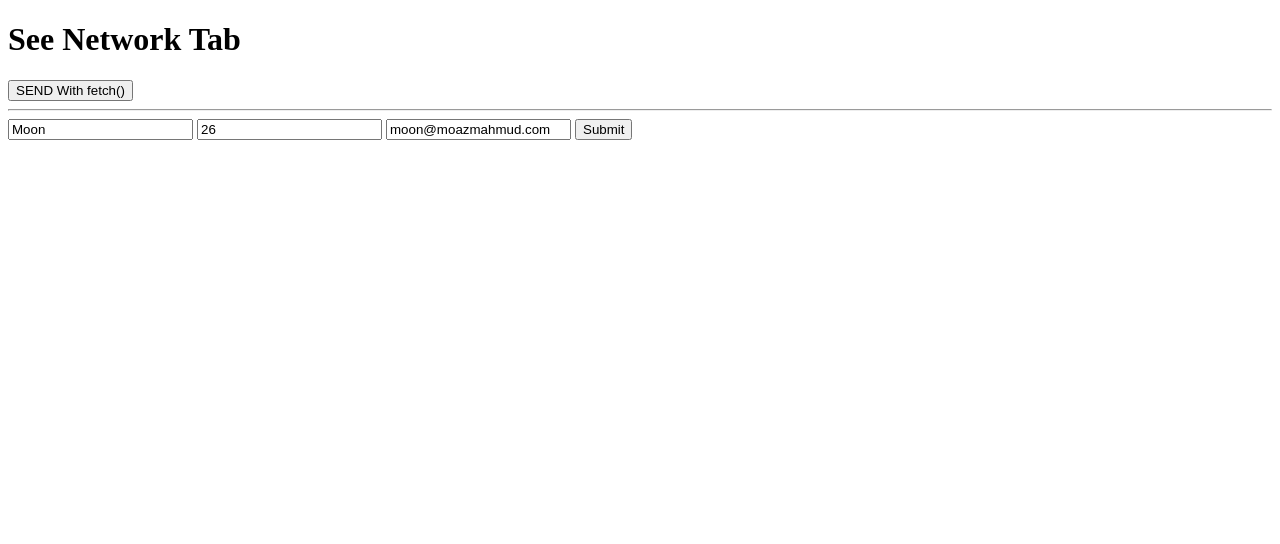
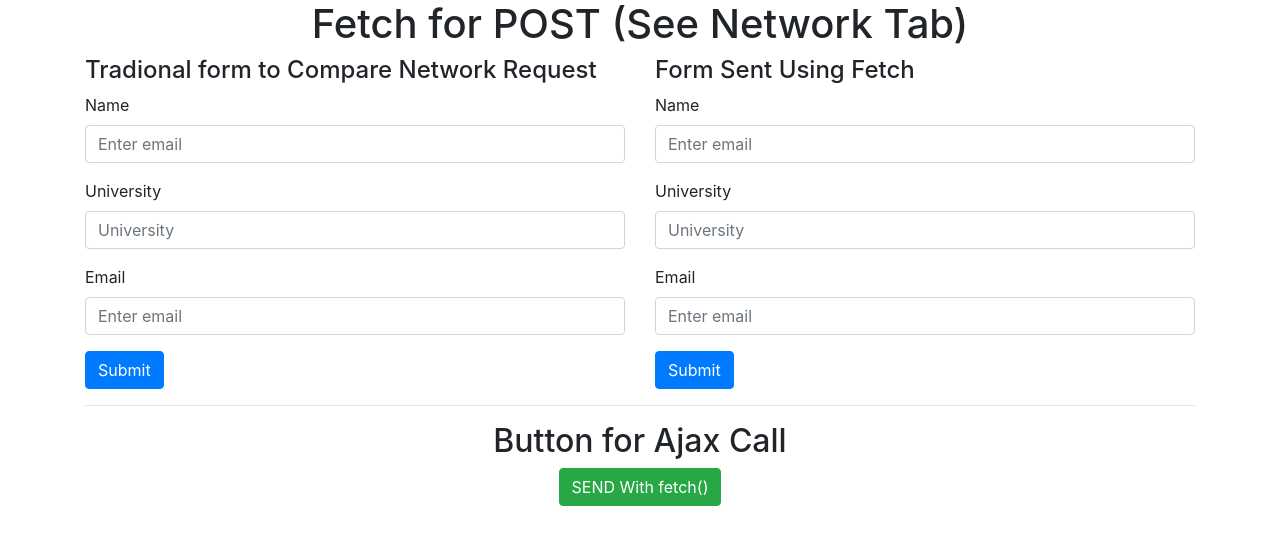
Before and after one commit to MzMahmud/web-tuk-tak, a plain HTML site: page send-form-data-with-fetch.html in a window 1280 px wide. Drawn offline with nearby package versions, Linux system fonts and the light colour scheme.

Commit message:
fetch with form data included

```diff
--- a/send-form-data-with-fetch.html
+++ b/send-form-data-with-fetch.html
@@ -3,25 +3,79 @@
 
 <head>
     <meta charset="UTF-8">
-    <meta http-equiv="X-UA-Compatible" content="IE=edge">
-    <meta name="viewport" content="width=device-width, initial-scale=1.0">
-    <title>Document</title>
+
+    <title>Fetch</title>
 </head>
 
 <body>
-    <h1>See Network Tab</h1>
-    <button onclick="fetchPost();">
-        SEND With fetch()
-    </button>
+    <h1 class="text-center">Fetch for POST (See Network Tab)</h1>
 
-    <hr>
+    <div class="container">
+        <div class="row">
+            <div class="col-md-6">
+                <h4>Tradional form to Compare Network Request</h4>
+                <form method="POST" action="#" id='form-for-test'>
+                    <div class="form-group">
+                        <label for="name">Name</label>
+                        <input type="text" class="form-control" placeholder="Enter email" name='name' value=''>
+                    </div>
 
-    <form method="POST" action="#" id='form'>
-        <input type="text" name='name' value='Moon'>
-        <input type="text" name='age' value='26'>
-        <input type="email" name='age' value='moon@moazmahmud.com'>
-        <input type="submit" value="Submit">
-    </form>
+                    <div class="form-group">
+                        <label for="university">University</label>
+                        <input type="text" class="form-control" placeholder="University" name='university' value=''>
+                    </div>
+
+                    <div class="form-group">
+                        <label for="email">Email</label>
+                        <input type="email" class="form-control" placeholder="Enter email" name='email' value=''>
+                    </div>
+                    <button type="submit" class="btn btn-primary">Submit</button>
+                </form>
+            </div>
+
+            <div class="col-md-6">
+                <h4>Form Sent Using Fetch</h4>
+                <form method="POST" action="#" id='form-for-fetch'>
+                    <div class="form-group">
+                        <label for="name">Name</label>
+                        <input type="text" class="form-control" placeholder="Enter email" name='name' value=''>
+                    </div>
+
+                    <div class="form-group">
+                        <label for="university">University</label>
+                        <input type="text" class="form-control" placeholder="University" name='university' value=''>
+                    </div>
+
+                    <div class="form-group">
+                        <label for="email">Email</label>
+                        <input type="email" class="form-control" placeholder="Enter email" name='email' value=''>
+                    </div>
+                    <button type="submit" class="btn btn-primary">Submit</button>
+                </form>
+            </div>
+        </div>
+
+        <hr>
+
+        <div class="text-center">
+            <h2>Button for Ajax Call</h2>
+            <button class="btn btn-success" onclick="fetchPost();">
+                SEND With fetch()
+            </button>
+        </div>
+    </div>
+
+    <script src="https://code.jquery.com/jquery-3.2.1.slim.min.js"
+        integrity="sha384-KJ3o2DKtIkvYIK3UENzmM7KCkRr/rE9/Qpg6aAZGJwFDMVNA/GpGFF93hXpG5KkN"
+        crossorigin="anonymous"></script>
+    <script src="https://cdnjs.cloudflare.com/ajax/libs/popper.js/1.12.9/umd/popper.min.js"
+        integrity="sha384-ApNbgh9B+Y1QKtv3Rn7W3mgPxhU9K/ScQsAP7hUibX39j7fakFPskvXusvfa0b4Q"
+        crossorigin="anonymous"></script>
+    <link rel="stylesheet" href="https://maxcdn.bootstrapcdn.com/bootstrap/4.0.0/css/bootstrap.min.css"
+        integrity="sha384-Gn5384xqQ1aoWXA+058RXPxPg6fy4IWvTNh0E263XmFcJlSAwiGgFAW/dAiS6JXm" crossorigin="anonymous">
+    <script src="https://maxcdn.bootstrapcdn.com/bootstrap/4.0.0/js/bootstrap.min.js"
+        integrity="sha384-JZR6Spejh4U02d8jOt6vLEHfe/JQGiRRSQQxSfFWpi1MquVdAyjUar5+76PVCmYl"
+        crossorigin="anonymous"></script>
 
     <script>
         async function fetchPost() {
@@ -31,15 +85,38 @@
                 email: 'moaz@moazmahmud.com'
             }
 
-            const searchParam = new URLSearchParams(data).toString();
+            const searchParam = new URLSearchParams(data);
             console.log(searchParam);
+            const response = await fetch('#', {
+                method: 'post',
+                body: searchParam
+                // headers: { 'Content-type': 'application/x-www-form-urlencoded' }
+                // if you directly use URLSearchParams object header is assumed to be 'application/x-www-form-urlencoded'
+            });
+        }
 
-            fetch('#', {
+        document.getElementById('form-for-fetch').addEventListener('submit', async (event) => {
+            event.preventDefault();
+
+            const formElement = event.target;
+            const formData = new FormData(formElement);
+
+            const searchParam = new URLSearchParams(formData);
+            console.log(searchParam.toString());
+            const response = await fetch('#', {
                 method: 'post',
-                headers: { 'Content-type': 'application/x-www-form-urlencoded' },
                 body: searchParam
             });
-        }
+
+            // if you directly use form data object header is assumed to be 'multipart/form-data;'
+            /*
+            const response = await fetch('#', {
+                method: 'post',
+                body: formData,
+                // headers: { 'Content-type': 'multipart/form-data;' }
+            });
+            */
+        });
     </script>
 </body>
 
```
